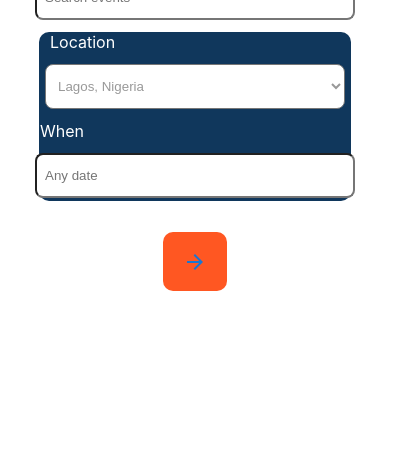
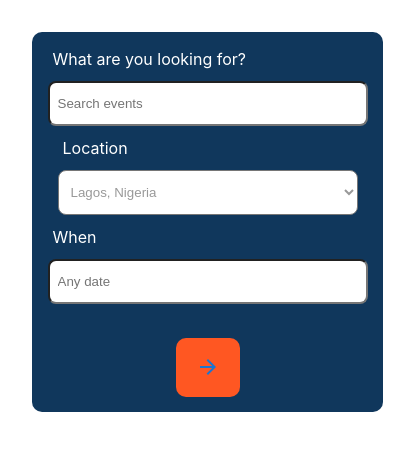
Before and after one commit to decadevs/event-booking-frontend-sq12, a React (Vite) app: page / in a window 390 px wide. Shown: the top 450 px of the page, 415 px wide, since content can reach past the window. Built offline with nearby package versions, Linux system fonts and the light colour scheme; no server answers.

Commit message:
worked on the media responsiveness

```diff
--- a/src/components/home/index.tsx
+++ b/src/components/home/index.tsx
@@ -12,7 +12,6 @@ const Main = styled.div`
 export const Demo: React.FC = () => {
 return (
     <Main>
-        {/* <h2> Hello BookR</h2> */}
         <EventSearch />
     </Main>
 )
--- a/src/components/search/index.tsx
+++ b/src/components/search/index.tsx
@@ -24,6 +24,10 @@ const Main = styled.div`
   display: flex;
   align-items: center;
   justify-content: center;
+  @media (max-width: 768px) {
+    width: 90vw;
+    height: 45vh;
+    }
 `;
 
 const StyledFormControl = styled(FormControl)`
```
